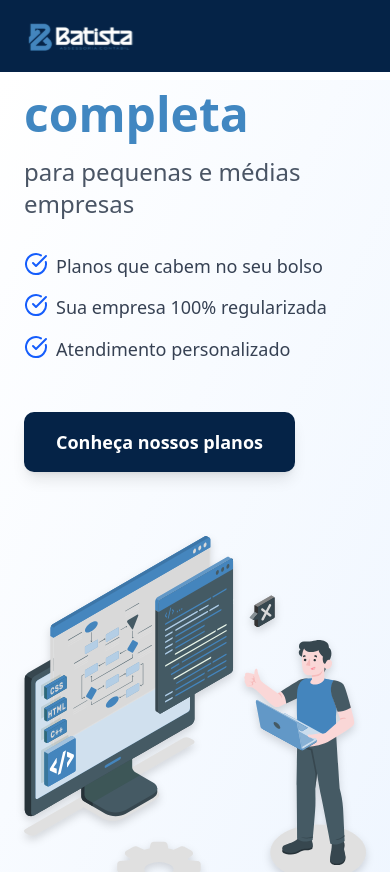
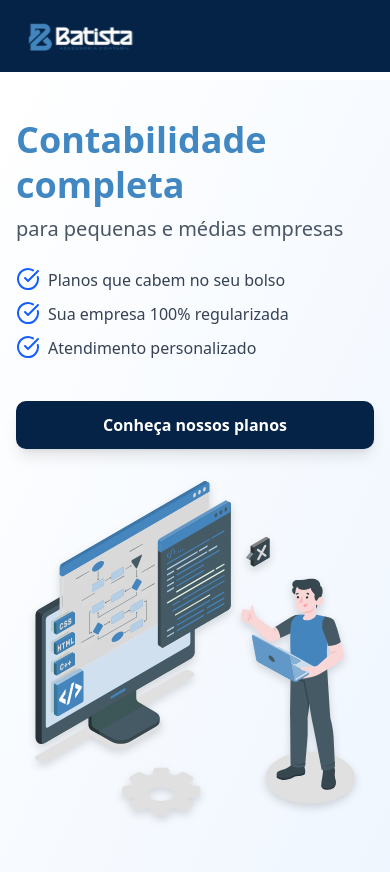
Before and after one commit to jeiel2013/batistaecontabil, a React (Vite) app: page / in a window 390 px wide. Shown: the top 872 px of the page. Built offline with nearby package versions, Linux system fonts and the light colour scheme.

Commit message:
feat: Alterado para responsivo

```diff
--- a/src/components/FooterSection.tsx
+++ b/src/components/FooterSection.tsx
@@ -119,9 +119,7 @@ const FooterSection: React.FC = () => {
                   </Avatar>
                   <div className="space-y-1">
                     <h4 className="text-sm font-semibold">@jeiel2013</h4>
-                    <p className="text-sm">
-                      Desenvolvedor Full-Stack - Instagram: @jeiel2013
-                    </p>
+                    <p className="text-sm">Desenvolvedor Full-Stack - Instagra: @jeiel2013</p>
                   </div>
                 </div>
               </HoverCardContent>
--- a/src/components/HomeSection.tsx
+++ b/src/components/HomeSection.tsx
@@ -7,44 +7,50 @@ const HomeSection: React.FC = () => {
       id="home"
       className="relative h-screen flex items-center bg-gradient-to-br from-white to-blue-50 scroll-mt-16 pb-10"
     >
-      <div className="container mx-auto px-6 lg:px-12 flex flex-col md:flex-row items-center justify-between gap-16">
+      <div className="container mx-auto px-4 sm:px-6 lg:px-12 flex flex-col md:flex-row items-center justify-between gap-8 md:gap-16">
         {/* Texto principal */}
-        <div className="flex-1 max-w-xl space-y-8 md:translate-y-[-20px]">
+        <div className="flex-1 max-w-xl space-y-6 sm:space-y-8 md:space-y-8 md:translate-y-[-20px]">
           <div>
-            <h1 className="text-5xl lg:text-6xl font-extrabold text-blue-claro leading-tight mb-3">
+            <h1 className="text-4xl sm:text-5xl lg:text-6xl font-extrabold text-blue-claro leading-tight mb-2 sm:mb-3">
               Contabilidade completa
             </h1>
-            <h2 className="text-2xl lg:text-3xl text-gray-600 font-medium">
+            <h2 className="text-xl sm:text-2xl lg:text-3xl text-gray-600 font-medium">
               para pequenas e médias empresas
             </h2>
           </div>
 
-          <ul className="space-y-3 text-lg text-gray-700 font-normal leading-relaxed">
+          <ul className="space-y-2 sm:space-y-3 text-base sm:text-lg text-gray-700 font-normal leading-relaxed">
             <li className="flex items-start">
-              <span className="text-blue-600 text-x1 mr-2"><CircleCheckBig /></span>
+              <span className="text-blue-600 text-x1 mr-2">
+                <CircleCheckBig />
+              </span>
               <span>Planos que cabem no seu bolso</span>
             </li>
             <li className="flex items-start">
-              <span className="text-blue-600 text-xl mr-2"><CircleCheckBig /></span>
+              <span className="text-blue-600 text-xl mr-2">
+                <CircleCheckBig />
+              </span>
               <span>Sua empresa 100% regularizada</span>
             </li>
             <li className="flex items-start">
-              <span className="text-blue-600 text-xl mr-2"><CircleCheckBig /></span>
+              <span className="text-blue-600 text-xl mr-2">
+                <CircleCheckBig />
+              </span>
               <span>Atendimento personalizado</span>
             </li>
           </ul>
 
-          <button className="mt-4 bg-blue-main text-white text-lg px-8 py-4 rounded-lg font-semibold shadow-lg hover:bg-blue-claro hover:shadow-xl transition-all duration-300">
+          <button className="mt-4 bg-blue-main text-white text-base sm:text-lg px-6 sm:px-8 py-3 sm:py-4 rounded-lg font-semibold shadow-lg hover:bg-blue-claro hover:shadow-xl transition-all duration-300 w-full sm:w-auto">
             Conheça nossos planos
           </button>
         </div>
 
         {/* Imagem ilustrativa */}
-        <div className="flex-1 flex justify-end md:pr-8 lg:pr-16 pb-12">
+        <div className="flex-1 flex justify-center md:justify-end md:pr-8 lg:pr-16 pb-8 sm:pb-10 md:pb-12">
           <img
             src={Home}
             alt="Ilustração de contabilidade digital"
-            className="w-full h-auto max-w-md md:max-w-sm lg:max-w-md xl:max-w-lg object-contain drop-shadow-lg"
+            className="w-full h-auto max-w-xs sm:max-w-sm md:max-w-sm lg:max-w-md xl:max-w-lg object-contain drop-shadow-lg"
           />
         </div>
       </div>
```
